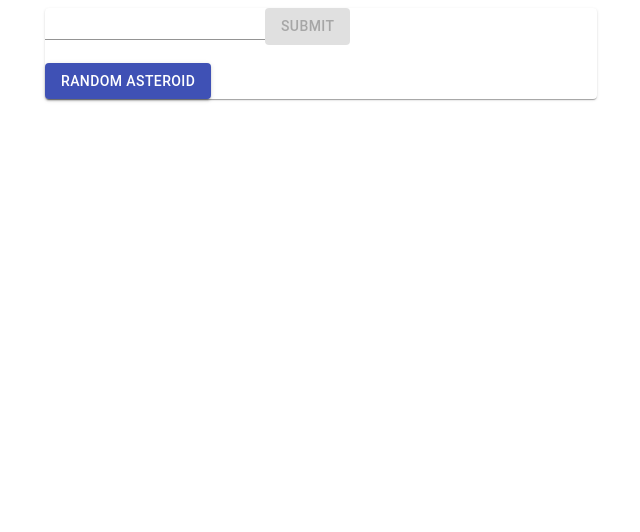
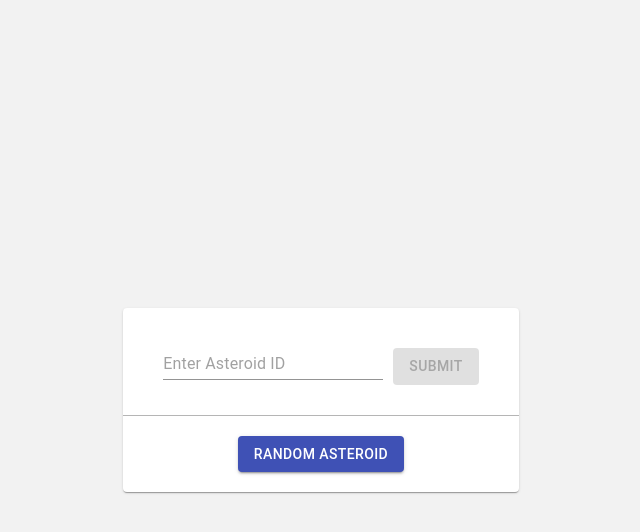
Before and after one commit to nrudenko-gh/dev-evaluation, a React (Create React App) app: page / in a window 1280 px wide. Shown: the top 532 px of the page, without its empty margins (319-959 px from the left). Built offline with nearby package versions, Linux system fonts and the light colour scheme.

Commit message:
Add styling

```diff
--- /dev/null
+++ b/src/components/Form/Form.module.css
@@ -0,0 +1,24 @@
+.paper {
+  display: flex;
+  flex-direction: column;
+  justify-content: center;
+  align-items: center;
+}
+
+.form {
+  padding: 40px 40px 30px 40px;
+}
+
+.submitBtn {
+  margin-left: 10px;
+}
+
+.divider {
+  background-color: #b5b5b5;
+  height: 1px;
+  width: 100%;
+}
+
+.randomBtn {
+  padding: 20px 40px 20px 40px;
+}
--- a/src/components/Form/index.jsx
+++ b/src/components/Form/index.jsx
@@ -1,8 +1,9 @@
 import React, { useState } from 'react';
 import { useHistory } from 'react-router-dom';
-import { Button, Paper, TextField } from '@material-ui/core';
+import { Button, Paper, TextField, Divider } from '@material-ui/core';
 import get from 'lodash/fp/get';
 
+import styles from './Form.module.css';
 import { getAsteroidData, getRandomAsteroidData } from '../../api';
 
 const Form = () => {
@@ -42,9 +43,13 @@ const Form = () => {
   };
 
   return (
-    <Paper elevation={1}>
-      <form className="form" onSubmit={handleSubmit}>
-        <TextField value={inputValue} onInput={handleInput} />
+    <Paper elevation={1} display="flex" className={styles.paper}>
+      <form className={styles.form} onSubmit={handleSubmit}>
+        <TextField
+          value={inputValue}
+          onInput={handleInput}
+          placeholder="Enter Asteroid ID"
+        />
 
         <Button
           type="submit"
@@ -52,13 +57,15 @@ const Form = () => {
           color="primary"
           onSubmit={handleSubmit}
           disabled={isSubmitDisabled}
+          className={styles.submitBtn}
         >
           Submit
         </Button>
       </form>
 
-      <br />
+      <Divider className={styles.divider} />
 
+      <div className={styles.randomBtn}>
         <Button
           type="submit"
           variant="contained"
@@ -67,6 +74,7 @@ const Form = () => {
         >
           Random Asteroid
         </Button>
+      </div>
     </Paper>
   );
 };
--- a/src/components/Layout/Layout.module.css
+++ b/src/components/Layout/Layout.module.css
@@ -1,7 +1,10 @@
 .layout {
-  width: 100%;
-  height: 100%;
+  margin: 0;
+  padding: 0;
+  min-width: 100%;
+  min-height: 100vh;
   display: flex;
   justify-content: center;
   align-items: center;
+  background-color: #f2f2f2;
 }
--- a/src/components/Layout/index.jsx
+++ b/src/components/Layout/index.jsx
@@ -1,8 +1,9 @@
 import React from 'react';
-import { Container } from '@material-ui/core';
+
+import styles from './Layout.module.css';
 
 const Layout = ({ children }) => {
-  return <Container maxWidth="sm">{children}</Container>;
+  return <section className={styles.layout}>{children}</section>;
 };
 
 export default Layout;
--- a/src/index.jsx
+++ b/src/index.jsx
@@ -1,11 +1,15 @@
 import React from 'react';
 import ReactDOM from 'react-dom';
+import { StylesProvider } from '@material-ui/core/styles';
 
+import './index.css';
 import App from './components/App';
 
 ReactDOM.render(
   <React.StrictMode>
-    <App />
+    <StylesProvider injectFirst>
+      <App />
+    </StylesProvider>
   </React.StrictMode>,
   document.getElementById('root')
 );
--- /dev/null
+++ b/src/pages/AsteroidDetails/AstroidDetails.module.css
@@ -0,0 +1,20 @@
+.paper {
+  position: relative;
+}
+
+.backLink {
+  position: absolute;
+  top: 10px;
+  left: 10px;
+  text-decoration: none;
+}
+
+.asteroidInfo {
+  padding: 60px;
+}
+
+.asteroidInfo > li {
+  list-style: none;
+  margin-top: 10px;
+  margin-bottom: 10px;
+}
--- a/src/pages/AsteroidDetails/index.jsx
+++ b/src/pages/AsteroidDetails/index.jsx
@@ -1,9 +1,10 @@
 import React from 'react';
 import { useLocation, useHistory, Link } from 'react-router-dom';
-import { Paper } from '@material-ui/core';
+import { Paper, Button } from '@material-ui/core';
 import get from 'lodash/fp/get';
 
 import Layout from '../../components/Layout';
+import styles from './AstroidDetails.module.css';
 
 const AsteroidDetails = () => {
   const location = useLocation();
@@ -22,16 +23,25 @@ const AsteroidDetails = () => {
 
   return (
     <Layout>
-      <Link to="/">Back to Home</Link>
-      <Paper elevation={2}>
-        <ul>
-          <li>{name}</li>
+      <Paper elevation={2} className={styles.paper}>
+        <Link className={styles.backLink} to="/">
+          <Button color="primary" variant="outlined" size="small">
+            Back
+          </Button>
+        </Link>
+
+        <ul className={styles.asteroidInfo}>
           <li>
-            <a href={nasa_jpl_url}>NASA URL</a>
+            <strong>Asteroid name:</strong>
+            <span>{name}</span>
           </li>
           <li>
-            Is Potentially Hazardous Asteroid:{' '}
-            {is_potentially_hazardous_asteroid ? 'yes!' : 'no'}
+            <strong>JPL: </strong>
+            <a href={nasa_jpl_url}>{nasa_jpl_url}</a>
+          </li>
+          <li>
+            <strong>Is Potentially Hazardous Asteroid: </strong>
+            <span>{is_potentially_hazardous_asteroid ? 'yes!' : 'no'}</span>
           </li>
         </ul>
       </Paper>
```
Lines whose indentation alone changed are shown as unchanged.
